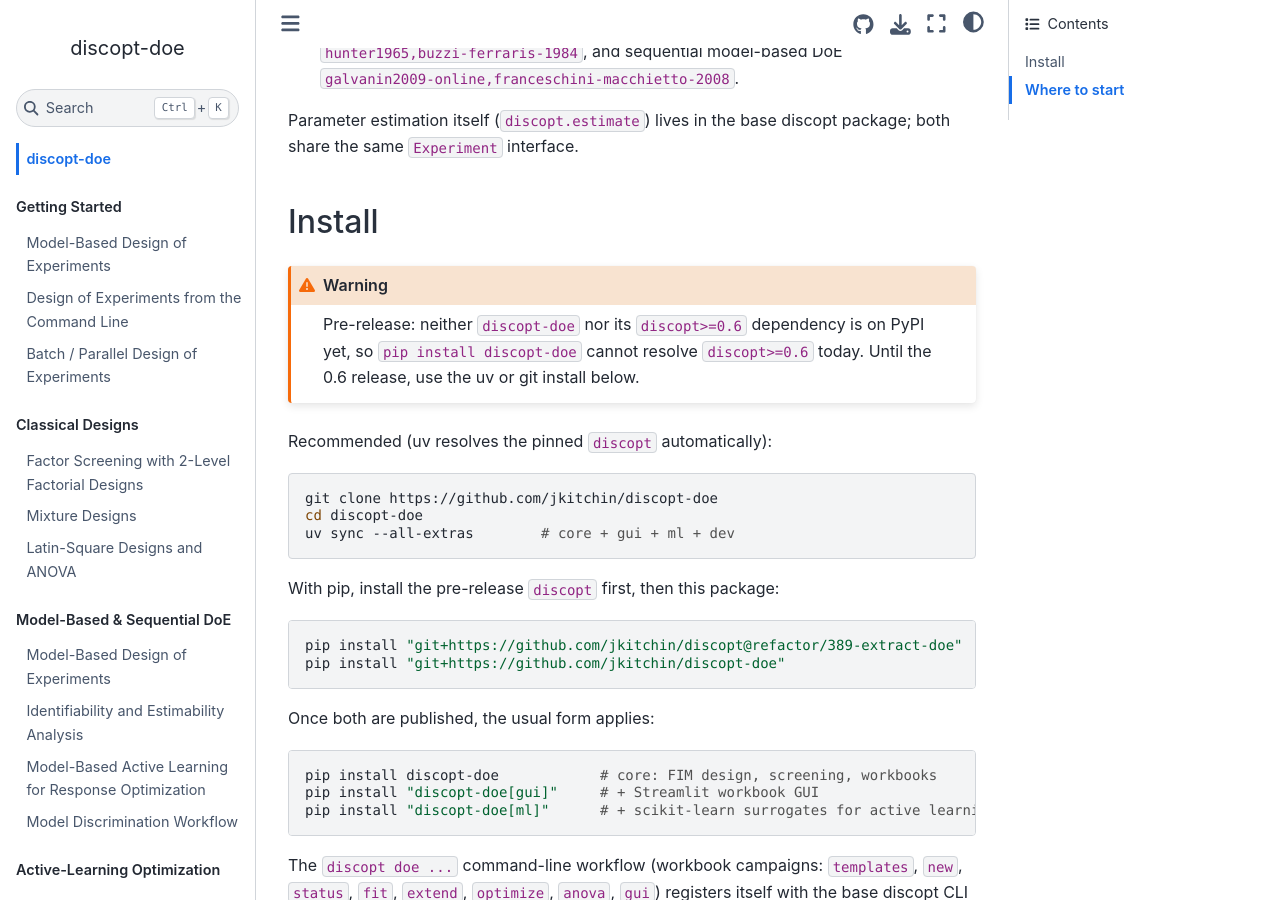
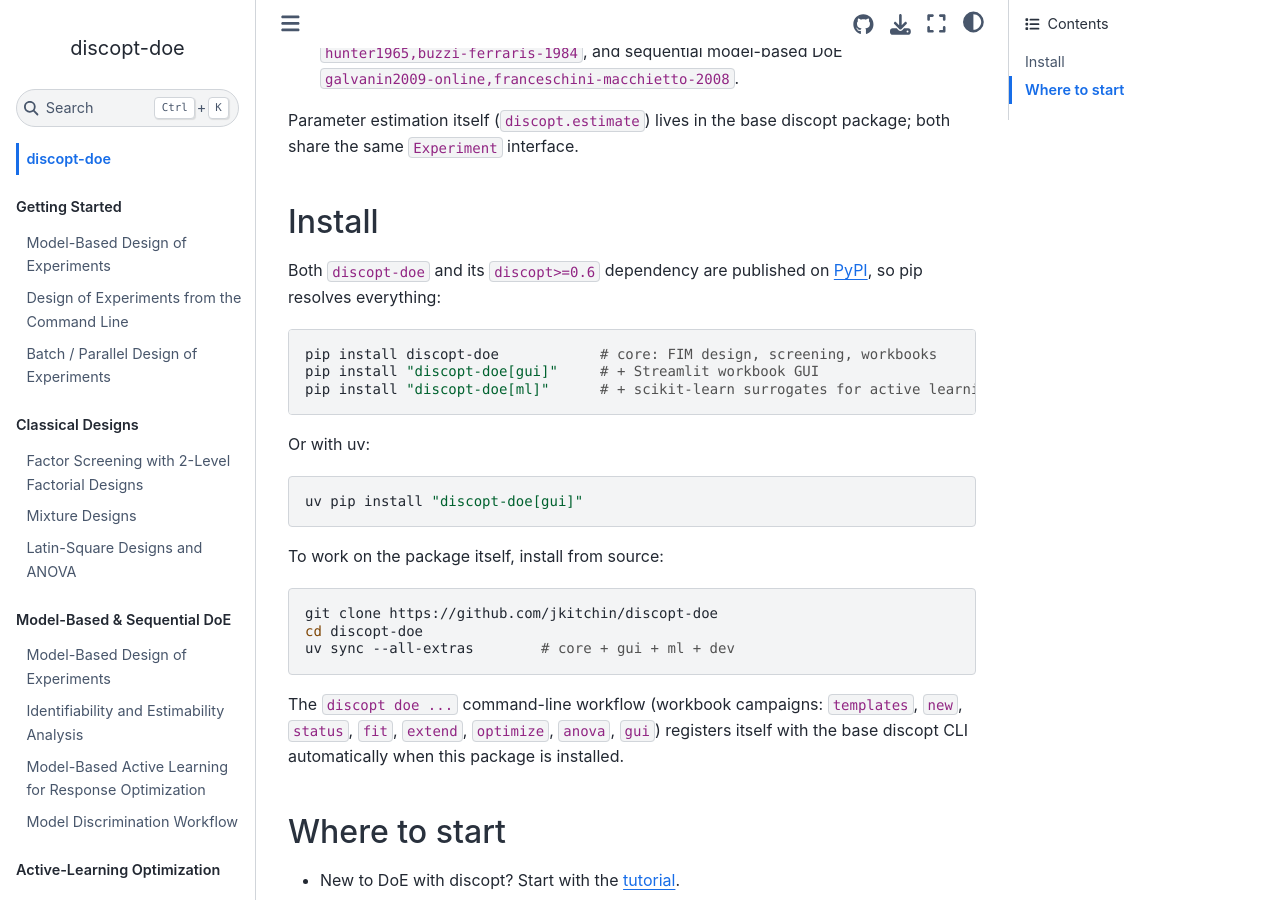
Before and after one commit to jkitchin/discopt-doe, a Jupyter Book: the page built from docs/intro.md, in a window 1280 px wide and 900 px high, scrolled down 590 px. Built offline with Jupyter Book 1.0.4 settings and Sphinx 7.4.7 and the Sphinx Book theme 1.1.4, drawn with Linux system fonts in a browser that asks for light colours; cross-references to code outside the pages are shown as plain code.

Commit message:
docs: document PyPI availability of discopt and discopt-doe
Both packages are now published: discopt-doe 0.2.0 and discopt 0.7.0. The
install instructions still carried a "not yet on PyPI" caveat and pointed at
git installs, and docs/intro.md pinned discopt to a refactor branch that no
longer exists.

Lead with `pip install discopt-doe` in both places and demote the clone +
`uv sync` route to a from-source-for-development step.

Co-Authored-By: Claude Opus 5 (1M context) <noreply@anthropic.com>
Claude-Session: https://claude.ai/code/session_01DDCtRhWSxNCCbq9ChKkeTV

````diff
--- a/docs/intro.md
+++ b/docs/intro.md
@@ -34,33 +34,27 @@ package; both share the same `Experiment` interface.
 
 ## Install
 
-```{warning}
-Pre-release: neither `discopt-doe` nor its `discopt>=0.6` dependency is on
-PyPI yet, so `pip install discopt-doe` cannot resolve `discopt>=0.6` today.
-Until the 0.6 release, use the uv or git install below.
+Both `discopt-doe` and its `discopt>=0.6` dependency are published on
+[PyPI](https://pypi.org/project/discopt-doe/), so pip resolves everything:
+
+```bash
+pip install discopt-doe            # core: FIM design, screening, workbooks
+pip install "discopt-doe[gui]"     # + Streamlit workbook GUI
+pip install "discopt-doe[ml]"      # + scikit-learn surrogates for active learning
 ```
 
-Recommended (uv resolves the pinned `discopt` automatically):
+Or with uv:
+
+```bash
+uv pip install "discopt-doe[gui]"
+```
+
+To work on the package itself, install from source:
 
 ```bash
 git clone https://github.com/jkitchin/discopt-doe
 cd discopt-doe
 uv sync --all-extras        # core + gui + ml + dev
-```
-
-With pip, install the pre-release `discopt` first, then this package:
-
-```bash
-pip install "git+https://github.com/jkitchin/discopt@refactor/389-extract-doe"
-pip install "git+https://github.com/jkitchin/discopt-doe"
-```
-
-Once both are published, the usual form applies:
-
-```bash
-pip install discopt-doe            # core: FIM design, screening, workbooks
-pip install "discopt-doe[gui]"     # + Streamlit workbook GUI
-pip install "discopt-doe[ml]"      # + scikit-learn surrogates for active learning
 ```
 
 The `discopt doe ...` command-line workflow (workbook campaigns:
````
Also changed, not shown: README.md (+19 -24 lines).
